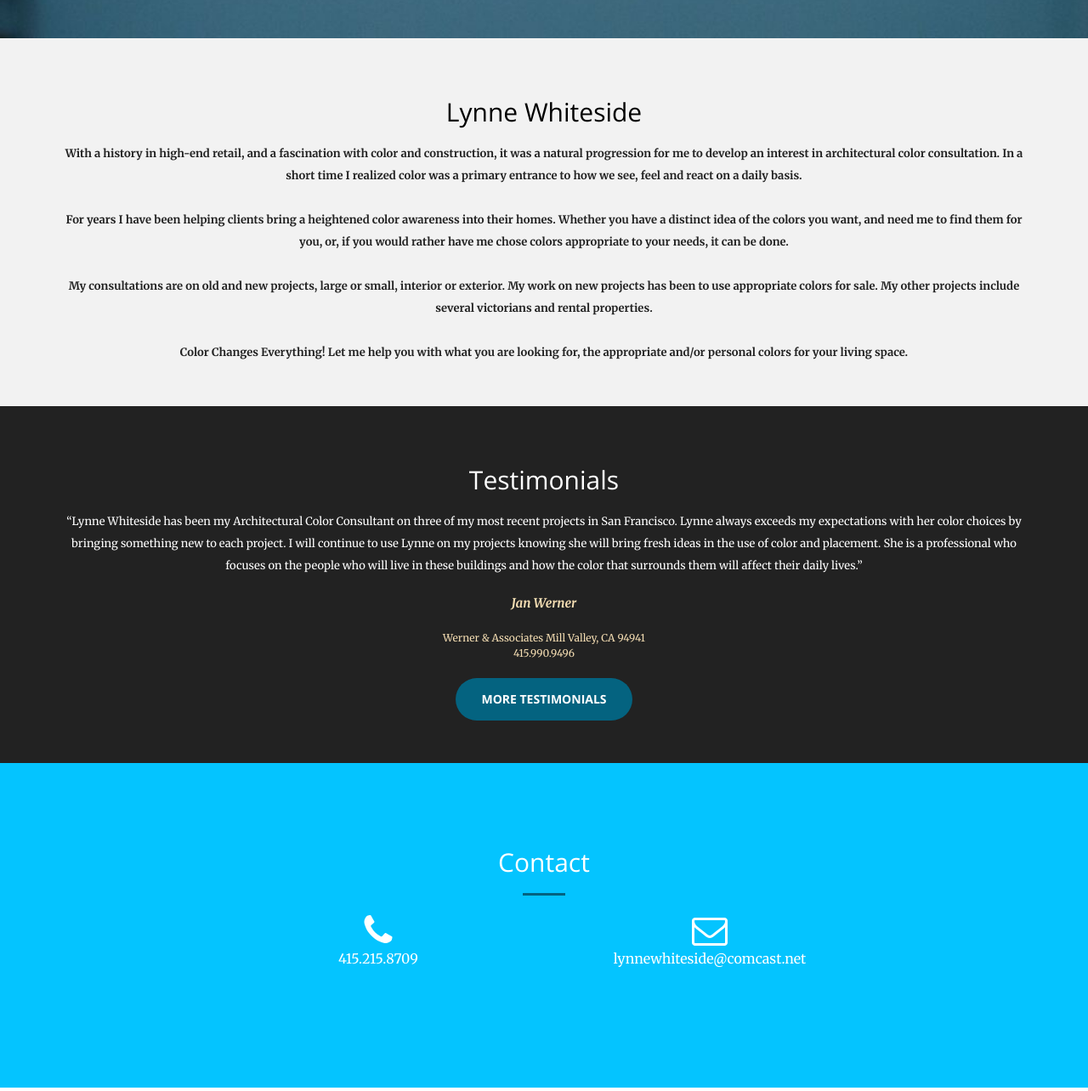
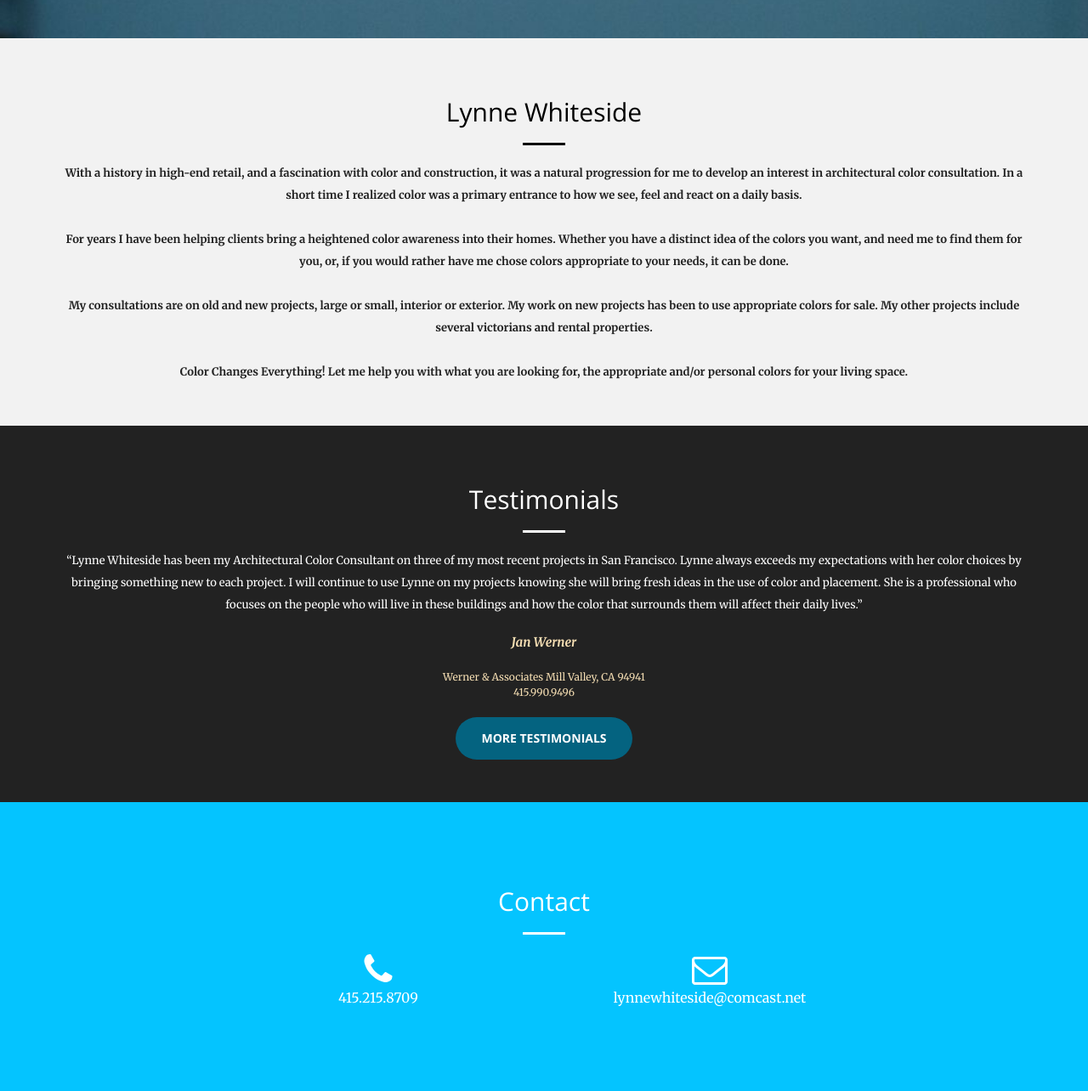
Before and after one commit to StuartGrossman/lynne, a website: page views/profile.html in a window 1280 px wide. Shown: the part 755-2039 px from the top of the page at 85% size. Drawn offline with nearby package versions, Linux system fonts and the light colour scheme.

Commit message:
almost finished

```diff
--- a/views/profile.html
+++ b/views/profile.html
@@ -98,6 +98,7 @@
             <div class="call-to-action">
 
             <p><h2 style="color: black;">Lynne Whiteside</h2>
+                <hr style="border-color:black">
             </p>
            <!--  <span><img id="profile_img" src="./img/profile.jpg" class="img-circle" ></span> -->
             <b>
@@ -126,6 +127,7 @@
 
             <p><h2 style="color: white;">Testimonials</h2>
             </p>
+            <hr style="border-color:white;">
            <!--  <span><img id="profile_img" src="./img/profile.jpg" class="img-circle" ></span> -->
 
 
@@ -190,7 +192,7 @@
             <div class="row">
                 <div class="col-lg-8 col-lg-offset-2 text-center">
                     <h2 class="section-heading">Contact</h2>
-                    <hr class="primary">
+                    <hr style="border-color: #fff;">
                     <p>
 
                     </p>
```
